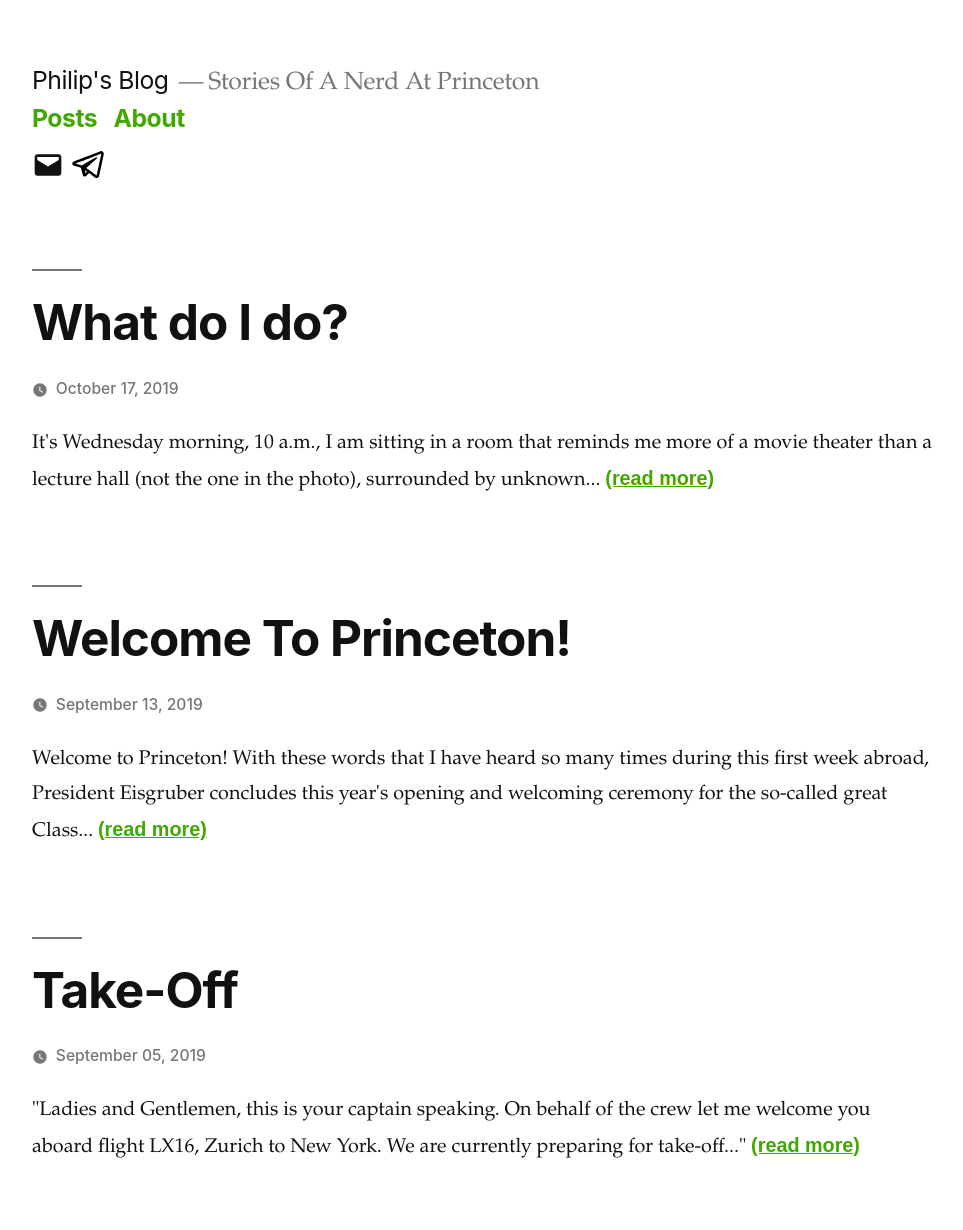
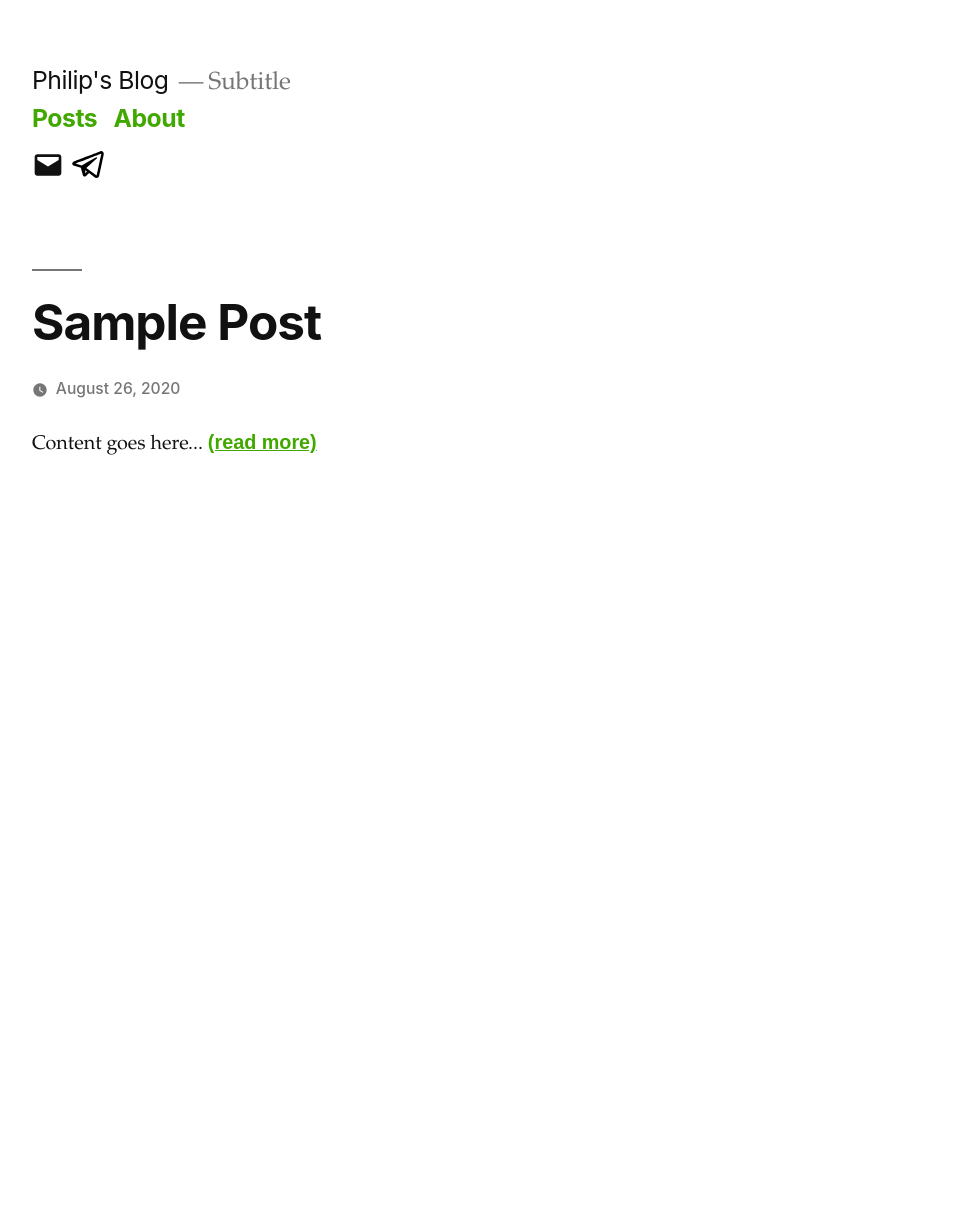
Before and after one commit to pcjordan/pcjordan.github.io, a Jekyll site: the page built from index.html, in a window 1280 px wide. Shown: the whole page, without its empty margins (156-1119 px from the left). Built offline with Jekyll 4.4.1, drawn with Linux system fonts in a browser that asks for light colours; after the commit the page ends 900 px from its top, so only the background shows below that.

Commit message:
removed content

```diff
--- a/_config.yml
+++ b/_config.yml
@@ -1,6 +1,6 @@
 url: https://pcjordan.github.io
 title: Philip's Blog
-tagline: Stories Of A Nerd At Princeton
+tagline: Subtitle
 
 plugins:
   - jekyll-seo-tag
--- a/_posts/2019-09-05-take-off.html
+++ /dev/null
@@ -1,19 +0,0 @@
----
-title: Take-Off
----
-
-<p>"Ladies and Gentlemen, this is your captain speaking. On behalf of the crew let me welcome you aboard flight LX16, Zurich to New York. We are currently preparing for take-off..."</p>
-
-<figure class="wp-block-image alignfull">
-    <img src="{{ "/photos/flight.jpg" | relative_url }}" sizes="(max-width: 1024px) 100vw, 1024px">
-</figure>
-
-<p>As our plane is gaining altitude, leaning into a curve above Lake Zurich, I can get a last glimpse at the dome-shaped roof of ETH's main building, the place where I have spent the past two years putting my mind in order. This moment reminds me lot of my last flight to the States for a trip around California with my parents. It was about two years ago and I remember looking down at the university where I was about to begin my studies soon, having no idea what would await me below that dome roof. I had just finished school and felt like I knew a lot about math, computers and everything I had learned &mdash; even about life! Of course, it turned out I was wrong. Still, things have gone well and I am sitting here again, thinking I do now actually know quite a lot. This time though, I am prepared to be proven wrong. In fact, I am looking forward to it. I can't wait to see what is out there to learn next!</p>
-
-<p>We have now reached cruising level. With every second that is passing, I am getting 217 meters farther away from home and everything I like about it. But to be honest, that is not what is on my mind right now. Looking forward, with every second that passes, I am 217 closer to entering America again, seeing New York for the first time, getting to know Princeton, meeting the people there, attending lectures &mdash; there is so much to be excited about.</p>
-
-<p>It all feels like a new beginning, bringing along many promises as well as high expectations. And lucky as my situation is, these feelings are not even overshadowed by the end of a previous chapter &mdash; it is more like half time than end of the game. Half time, that is time to figure out new strategies, to rethink ambitions and, quite literally, time to switch sides, getting a new perspective on the game to then continue with new energy.</p>
-
-<p>Apart from all this excitement, I keep reminding myself of how privileged my situation is. While in other parts of the world, young people don't have any access to education or are faced with much more serious concerns than thinking about their future, I am literally being flown around the globe just to see another world-class university. This is not fair at all and the least I can do is being grateful and giving my best to seize the opportunities I am presented with.</p>
-
-<p>For the sake of good storytelling, it would have been perfect to end this post how it began, with a view down on a city; this time the amazing skyline of Manhatten. This is not a story though and unfortunately I was sitting on the wrong side of the plane. For now, I wouldn't go as far as to say I am ready for what is to come. But I would never be. This new chapter is taking off now and I will probably get ready along the way.</p>
--- a/_posts/2019-09-13-welcome-to-princeton.html
+++ /dev/null
@@ -1,74 +0,0 @@
----
-title: Welcome To Princeton!
----
-
-<p>Welcome to Princeton! With these words that I have heard so many times during this first week abroad, President Eisgruber concludes this year's opening and welcoming ceremony for the so-called great <i>Class of 2023</i>. The whole setting &mdash; an ancient chapel, a two hundred years old tradition and charismatic speeches &mdash; creates an incredible atmosphere, the fascination of which is difficult to escape. In a festive parade, all the newly arrived freshmen, my fellow exchange students and I are symbolically entering the campus through its main gate, celebrated by the Princeton community. In his main speech, President Eisgruber talks about "the place of the idea" and "the idea of the place". While the former makes sense, with Princeton being the birthplace of quite a few game-changing ideas, I am still far from getting a grasp on what the idea of this place is. During my first days here I have been flooded with impressions. I have seen very different, somewhat contradictory, faces of this place's incredibly rich character. However, being able to understand and express what defines and unifies Princeton University and the whole community around it at its core will surely keep me busy for all of my stay.</p>
-
-<div class="pack my-gallery">
-    <figure>
-        <a href="{{ "/photos/open1.jpg" | relative_url }}" itemprop="contentUrl" data-size="3036x4048">
-            <img src="{{ "/photos/open1_th.jpg" | relative_url }}" itemprop="thumbnail">
-        </a>
-    </figure>
-    <figure>
-        <a href="{{ "/photos/open2.jpg" | relative_url }}" itemprop="contentUrl" data-size="4048x3036">
-            <img src="{{ "/photos/open2_th.jpg" | relative_url }}" itemprop="thumbnail">
-        </a>
-    </figure>
-    <figure>
-        <a href="{{ "/photos/open3.jpg" | relative_url }}" itemprop="contentUrl" data-size="3036x4048">
-            <img src="{{ "/photos/open3_th.jpg" | relative_url }}" itemprop="thumbnail">
-        </a>
-    </figure>
-    <figure>
-        <a href="{{ "/photos/open4.jpg" | relative_url }}" itemprop="contentUrl" data-size="4048x3036">
-            <img src="{{ "/photos/open4_th.jpg" | relative_url }}" itemprop="thumbnail">
-        </a>
-    </figure>
-</div>
-
-<p style="margin-top: -1.9em; color: grey;">(click on images to view)</p>
-
-<p>But first things first: After landing at JFK airport, our Swiss travel group consisting of three fellow ETH students and me, set out for Princeton. We traversed Manhattan by train &mdash; underground unfortunately. Despite some delays, we finally arrived at the train station right on Princeton University's campus. And that already is the point at which I neither can nor want to continue this chronological narrative. Let's take a different approach!</p>
-
-<figure class="wp-block-image alignfull">
-    <img src="{{ "/photos/campus.jpg" | relative_url }}" sizes="(max-width: 1024px) 100vw, 1024px">
-</figure>
-
-<p>First, imagine a small American town in the state of New Jersey. Then replace its center by a bunch of gothic, castle-like buildings. Put a lot of trees and some neatly cut grass in-between. Pay a lot of attention to detail. You can even go as far as putting name tags on trees, such that you end up with a fairytale-like park. Make sure every person ever walking around this place will immediately feel like Harry Potter himself. Very important: Don't forget the squirrels, they are everywhere!</p>
-
-<div class="pack my-gallery">
-    <figure>
-        <a href="{{ "/photos/camp1.jpg" | relative_url }}" itemprop="contentUrl" data-size="4048x3036">
-            <img src="{{ "/photos/camp1_th.jpg" | relative_url }}" itemprop="thumbnail">
-        </a>
-    </figure>
-    <figure>
-        <a href="{{ "/photos/camp2.jpg" | relative_url }}" itemprop="contentUrl" data-size="4048x3036">
-            <img src="{{ "/photos/camp2_th.jpg" | relative_url }}" itemprop="thumbnail">
-        </a>
-    </figure>
-    <figure>
-        <a href="{{ "/photos/camp3.jpg" | relative_url }}" itemprop="contentUrl" data-size="4048x3036">
-            <img src="{{ "/photos/camp3_th.jpg" | relative_url }}" itemprop="thumbnail">
-        </a>
-    </figure>
-</div>
-
-<p>Next, imagine you are walking down a street in some residential neighborhood at night. Judging by the look and size of the houses on either side, you immediately conclude that it happens to be some very rich neighborhood. Each of these mansions must be worth millions of dollars. Strangely, you hear the sound of music and groups of students walking in and out of some of these houses. You walk into one and to your surprise, instead of luxurious interior, what you see is a dance floor full of people drinking and going crazy over the beat of loud music.</p>
-
-<p>Then, image a relatively small and exclusive university of unique quality and reputation. Every professor seems to be leading in his field; the list of famous alumni is long. Classes are small and undergraduate teaching is being taken just as seriously as conducting world-class research. Just a few days ago, this university has been ranked the best American school for the ninth year in a row by the main US university ranking. (Take that with a grain of salt though.)</p>
-
-<figure class="wp-block-image alignfull">
-    <img src="{{ "/photos/dining.jpg" | relative_url }}" sizes="(max-width: 1024px) 100vw, 1024px">
-</figure>
-
-<p>Next up, you are sitting in a fancy dining hall, again the Harry Potter feeling is real. It is Sunday morning &mdash; brunch time. You take a look at the huge buffet and wonder how anyone could ever eat omelets, scrambled eggs, ice cream, donuts, burritos and chicken wings at the same time. Eventually, you return to your seat with a plate much more loaded than you intended. Just as the food, the diversity of the people around you is surprising &mdash; a group of massive, strong men (a football team apparently) to your left, a shy girl fascinatedly talking about her interest in ancient Roman history to your right.</p>
-
-<figure class="wp-block-image alignfull">
-    <img src="{{ "/photos/theatre.jpg" | relative_url }}" sizes="(max-width: 1024px) 100vw, 1024px">
-</figure>
-
-<p>Last but not least, you find yourself in a theatre building. If you didn't know better you would surely think the performers on stage were professionals rather than students. The show features various acts ranging from theatre skits, dance performances through a capella singing, piano playing and even juggling! The cultural variety is very impressive and it is funny to see how overly excited the audience is getting &mdash; like people screaming the person's name each time someone walks on stage. The highlight is an a capella group singing the "Orange Bubble", a song that describes Princeton very well in a refreshingly self-critical way, but that really is a topic on its own...</p>
-
-<p>You might find many of these places and situations quite surprising or confusing. But now image these are not different places, it is all the same &mdash; crammed into relatively small campus of less than a square mile &mdash; this is Princeton. It is these kinds of experiences and more that have turned my first week at Princeton into one of the most intense ones I can remember. Besides the slight culture shock that is probably unavoidable when changing continents, these first impressions leave me even more excited for the weeks to come. Though I am still skeptical about many things, there is definitely a lot to explore and lectures, the thing I was actually coming for, have not even started yet. All in all, I can say with confidence that I do truly feel welcome to Princeton!</p>
--- a/_posts/2019-10-17-what-do-i-do.html
+++ /dev/null
@@ -1,27 +0,0 @@
----
-title: What do I do?
----
-
-<p>It's Wednesday morning, 10 a.m., I am sitting in a room that reminds me more of a movie theater than a lecture hall (not the one in the photo), surrounded by unknown faces. Although I have probably attended a few hundreds of lectures by now, it feels a bit like the first one again. After my first week here has felt more like holiday, the fun is over now &mdash; or maybe it is only about to start. At least, lectures are about to bring some fixed schedule back into my life; I have only ever planned one day ahead so far and each one brought new surprises. Also, I do feel very motivated to get back to work again, maybe as much as on the first day of my studies two years ago.</p>
-
-<figure class="wp-block-image alignfull">
-    <img src="{{ "/photos/mccosh.jpg" | relative_url }}" sizes="(max-width: 1024px) 100vw, 1024px">
-</figure>
-
-<p>So what is it that is going to fill large parts of my time here, what is it that I study? Well, Computer Science, that is learning how to fix printers, becoming an expert at using your favorite office applications, occasionally some math. Nothing world-changing &mdash; "some nice practical skills to have", as a philosophy lecturer I talked to yesterday put it.</p>
-
-<p>Jokes aside, I would personally define Computer Science in the broadest sense as the science of processing information; with computers being the machines we have today to automize this processing. Categorizing Computer Science with respect to other sciences as humanities or natural sciences is not easy, since it ranges from an engeneering task on the one end to a purely mathematical science on the other end. The lectures I have decided to take during this semester illustrate this wide spectrum quite well.</p>
-
-<p>The first one, COS418 Distributed Systems, definitely falls on the engineering side, it is all about building systems that actually work well in the real world. Results are not supposed to be elegant or theoretically satisfying, they need to work well when implemented in practice. To quote my professor: "At the end of the day we are engineers, we need to ship code". This course is about distributed systems specifically, that is systems made up of multiple computers. Since these days, computer processors are about to stop getting faster like it has always been the case in the past, the only option to still progress is to use many of them in parallel. Therefore, basically all computers we interact with on a daily basis are in some way distributed systems &mdash; from the multi-core processor in your smartphone through any of your favorite social networks that is operated via many servers located in data centers spread across the world. Just as with many people working together, coordinating a set of computers to interoparate effectively arises challenges like communicating reliably, achieving consensus on certain decisions, spreading workload equally, etc.</p>
-
-<p>The next lecture, COS521 Advanced Algorithm Design, is far more on the mathematical side of things. The procedure is usually as follows: One tries to come up with a way of solving some given mathematical problem, like finding the shortest path in a network, and tries to write down a sequence of simple steps that a computer would be able to execute. Such a "recipe" for solving the problem is what is called an algorithm. This process of coming up with algorithms often involves creativity and clever ideas. It is a way of thinking that I really like, it somehow feels more natural to me than juggling around complex formulas. One can then prove mathematically that a certain algorithm solves the problem or does so with high probability. In addition, one tries to estimate how much time a certain algorithm will take to execute as a function of the problem instance's size. The goal is of course to find the fastest and most ressource-efficient among possible candidates.</p>
-
-<p>COS451 Computational Geometry is very similar to Algorithm Design, it is all about finding and analyzing algorithms for solving problems from geometry. Given a set of points on a plane, find the two with maximum distance. Easy, you might say, just compute the distances between any two points and keep track of the largest value seen. But then, doing so for a million points takes at least a trillion calculations. It turns out, as in many other cases, there is in fact a much smarter and more efficient way of solving the furthest neighbors problem...<br>Bernard Chazelle, the professor teaching this course is a theorist with all his heart, calling himself "both the worst and best professor in the world at the same time". I think this is not a very humble thing for him to say, since to me the second seems much more likely. Each and every lecture, he reminds us of how little practical use there is in what he is teaching us. It is all about seeing the mathematical beauty in those algorithms and proofs. Exposing such beauty otherwise often hidden behind formalisms, he really does know how to do that!</p>
-
-<p>Last but not least, I thought in order to mix things up a bit, it would also be a good idea to take a course from Philosophy, PHI385 Practical Ehtics. How good of an idea it really was, we will see. However, it is taught by Professor Peter Singer who became quite famous as an advocate for utilitarianism, the moral principle that is strictly about maximizing people's happiness. What sounds reasonable at first, to me really is too much about trying to argue with numbers about issues where numbers should not be applied. However, I am looking forward to how convincing his arguments are going to be and I am sure the expericence is going to be very different from all my other courses.</p>
-
-<figure class="wp-block-image alignfull">
-    <img src="{{ "/photos/richardson.jpg" | relative_url }}" sizes="(max-width: 1024px) 100vw, 1024px">
-</figure>
-
-<p>Fast forward four weeks, reading this again and finally taking time to finish up the post &mdash; all of the above already sounds quite odd to me. What I am describing is very abstract. It is the kind of description one can probably only give before the semester has started. Of course, there is nothing wrong about it, and maybe this could even help explain why I may not be able to fix your printer. However, now that I have already dived deep into acutally doing things &mdash; thinking much more about the bits and bytes, the deltas and epsilons rather than the bigger picture &mdash; I am noticing that what I really do on a typical "Day in the Life of a Princeton Student" is a totally different story, literally speaking...</p>
--- /dev/null
+++ b/_posts/2020-08-26-sample-post.html
@@ -0,0 +1,9 @@
+---
+title: Sample Post
+---
+
+<p>Content goes here...</p>
+
+<figure class="wp-block-image alignfull">
+    <img src="{{ "/photos/flight.jpg" | relative_url }}" sizes="(max-width: 1024px) 100vw, 1024px">
+</figure>
--- a/about.html
+++ b/about.html
@@ -13,7 +13,7 @@ title: About
     padding: 2em 2em 0 2em;
     max-width: 100%;
     margin-bottom: 0;
-">&ldquo;Absorb what is useful, discard what is not, and add what is uniquely your own.&rdquo;</p>
+">&ldquo;Fancy quote goes here.&rdquo;</p>
 
 <p style="
     text-align: right;
```
Also changed, not shown: other parts of about.html (+1 -1 lines), photos/camp1_th.jpg (deleted), photos/camp2_th.jpg (deleted), photos/camp3_th.jpg (deleted), photos/campus.jpg (deleted), photos/dining.jpg (deleted), photos/mccosh.jpg (deleted), photos/open1_th.jpg (deleted), photos/open2_th.jpg (deleted), photos/open3_th.jpg (deleted), photos/open4_th.jpg (deleted), photos/richardson.jpg (deleted), photos/theatre.jpg (deleted), 2 other files.
